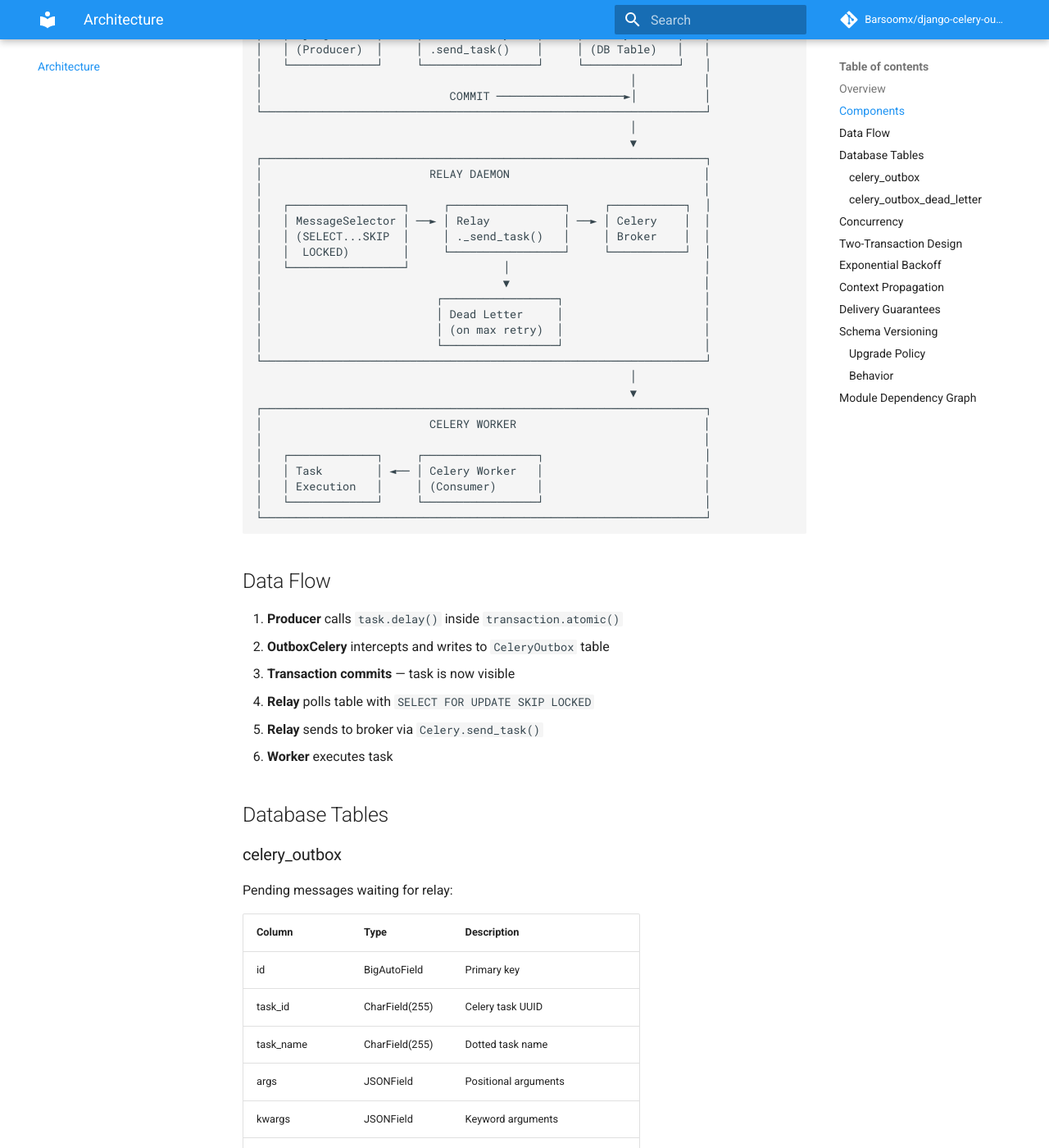
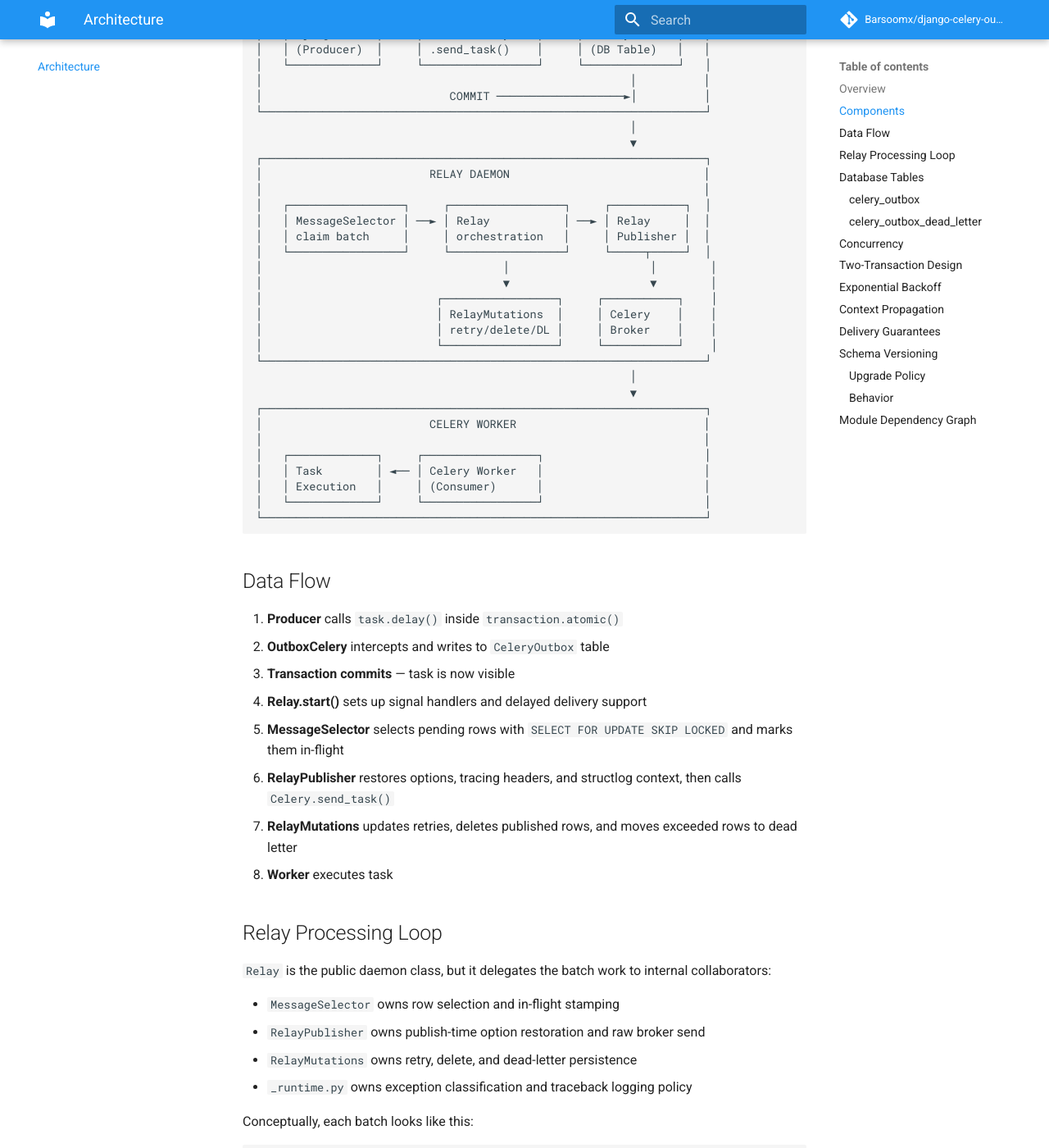
Before and after one commit to Barsoomx/django-celery-outbox, an MkDocs documentation site: the page built from docs/architecture.md, in a window 1280 px wide and 1400 px high, scrolled down 594 px. Shown: the whole window at 82% size. Built offline with MkDocs 1.6.1 and Material for MkDocs 9.7.7, drawn with Linux system fonts in a browser that asks for light colours; comment, search, counter and statistics services are not loaded; some of the changed text lies outside the part shown.

Commit message:
docs: describe relay collaborators

````diff
--- a/docs/architecture.md
+++ b/docs/architecture.md
@@ -28,15 +28,15 @@ This guarantees **at-least-once delivery**: if the business transaction commits,
 │                         RELAY DAEMON                             │
 │                                                                  │
 │   ┌─────────────────┐     ┌─────────────────┐     ┌───────────┐  │
-│   │ MessageSelector │ ──► │ Relay           │ ──► │ Celery    │  │
-│   │ (SELECT...SKIP  │     │ ._send_task()   │     │ Broker    │  │
-│   │  LOCKED)        │     └─────────────────┘     └───────────┘  │
-│   └─────────────────┘              │                             │
-│                                    ▼                             │
-│                          ┌─────────────────┐                     │
-│                          │ Dead Letter     │                     │
-│                          │ (on max retry)  │                     │
-│                          └─────────────────┘                     │
+│   │ MessageSelector │ ──► │ Relay           │ ──► │ Relay     │  │
+│   │ claim batch     │     │ orchestration   │     │ Publisher │  │
+│   └─────────────────┘     └─────────────────┘     └─────┬─────┘  │
+│                                    │                     │        │
+│                                    ▼                     ▼        │
+│                          ┌─────────────────┐     ┌───────────┐    │
+│                          │ RelayMutations  │     │ Celery    │    │
+│                          │ retry/delete/DL │     │ Broker    │    │
+│                          └─────────────────┘     └───────────┘    │
 └──────────────────────────────────────────────────────────────────┘
                                                         │
                                                         ▼
@@ -55,9 +55,36 @@ This guarantees **at-least-once delivery**: if the business transaction commits,
 1. **Producer** calls `task.delay()` inside `transaction.atomic()`
 2. **OutboxCelery** intercepts and writes to `CeleryOutbox` table
 3. **Transaction commits** — task is now visible
-4. **Relay** polls table with `SELECT FOR UPDATE SKIP LOCKED`
-5. **Relay** sends to broker via `Celery.send_task()`
-6. **Worker** executes task
+4. **Relay.start()** sets up signal handlers and delayed delivery support
+5. **MessageSelector** selects pending rows with `SELECT FOR UPDATE SKIP LOCKED` and marks them in-flight
+6. **RelayPublisher** restores options, tracing headers, and structlog context, then calls `Celery.send_task()`
+7. **RelayMutations** updates retries, deletes published rows, and moves exceeded rows to dead letter
+8. **Worker** executes task
+
+## Relay Processing Loop
+
+`Relay` is the public daemon class, but it delegates the batch work to internal collaborators:
+
+- `MessageSelector` owns row selection and in-flight stamping
+- `RelayPublisher` owns publish-time option restoration and raw broker send
+- `RelayMutations` owns retry, delete, and dead-letter persistence
+- `_runtime.py` owns exception classification and traceback logging policy
+
+Conceptually, each batch looks like this:
+
+```
+relay.start()
+  ├── _setup_signals()
+  ├── _setup_delayed_delivery()
+  └── while _running:
+        └── _processing()
+              ├── selector.run()
+              ├── publisher.publish(msg) for each selected message
+              ├── mutations.update_failed(failed)
+              ├── mutations.delete_published(published)
+              ├── mutations.move_exceeded_to_dead_letter(exceeded)
+              └── metrics, liveness, idle/busy decision
+```
 
 ## Database Tables
 
@@ -156,7 +183,7 @@ Example with `backoff_time=120`, `max_retries=5`:
 
 ## Context Propagation
 
-Observability context is captured at `send_task()` time and restored at relay time:
+Observability context is captured at `send_task()` time and restored by `RelayPublisher` at relay time:
 
 | Context | Captured | Restored as |
 |---------|----------|-------------|
@@ -206,11 +233,14 @@ __init__.py (lazy exports)
     │     ├── structlog_utils.py (get_structlog_context_json)
     │     └── signals.py (outbox_message_created)
     │
-    ├── relay.py (Relay)
-    │     ├── models.py (CeleryOutbox, CeleryOutboxDeadLetter)
-    │     ├── serialization.py (deserialize_options)
-    │     ├── signals.py (outbox_message_sent/failed/dead_lettered)
-    │     └── metrics.py (increment, gauge, timing)
+    ├── relay/ (Relay package)
+    │     ├── __init__.py (Relay, RelayConfig exports)
+    │     ├── _relay module (Relay orchestration loop)
+    │     ├── _config.py (RelayConfig)
+    │     ├── _message_selector.py (MessageSelector)
+    │     ├── _publisher.py (RelayPublisher)
+    │     ├── _mutations.py (RelayMutations)
+    │     └── _runtime.py (exception policy)
     │
     ├── signals.py (Django Signal instances)
     │
````
Also changed, not shown: other parts of docs/architecture.md (+2 -2 lines), ARCHITECTURE.md (+88 -78 lines).
